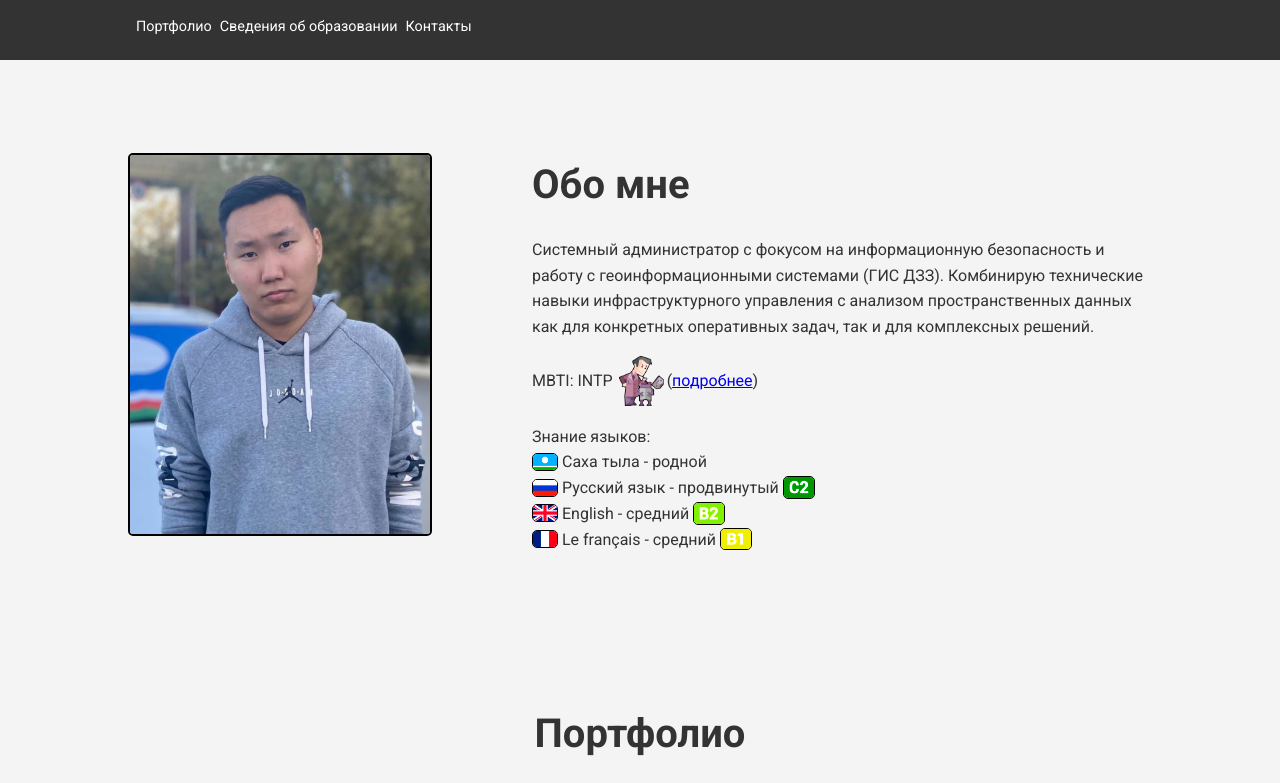
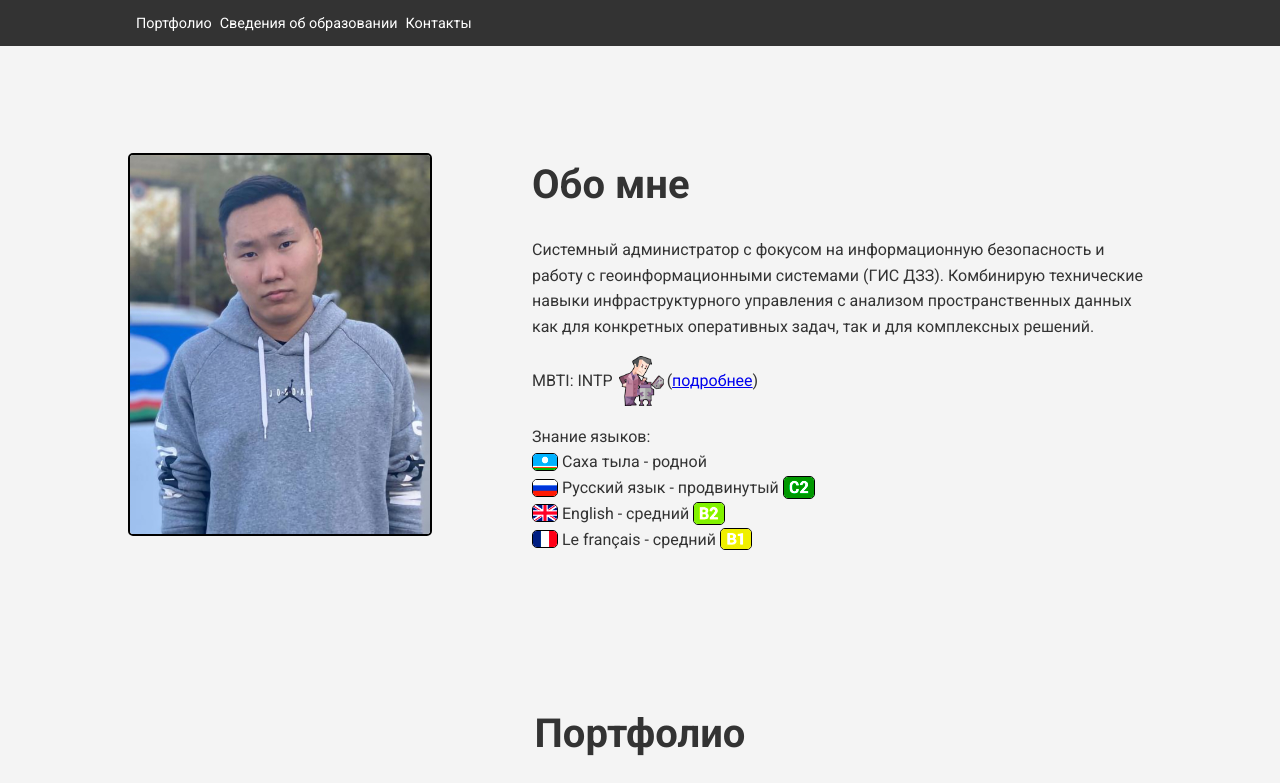
Before and after one commit to ZeroDay5w6/portfolio_zeroday, a plain HTML site: page index.html in a window 1280 px wide. Shown: the top 783 px of the page. Drawn offline with Linux system fonts and the light colour scheme.

Commit message:
Update style.css

```diff
--- a/style.css
+++ b/style.css
@@ -38,7 +38,7 @@ header {
     position: fixed;
     top: 0;
     width: 100%;
-    height: 60px;
+    height: auto;
     background-color: #333;
     color: #fff;
     padding: 10px 0;
@@ -385,4 +385,5 @@ footer {
     #education .education-img {
         margin-right: 100px;
     }
+
 }
```
